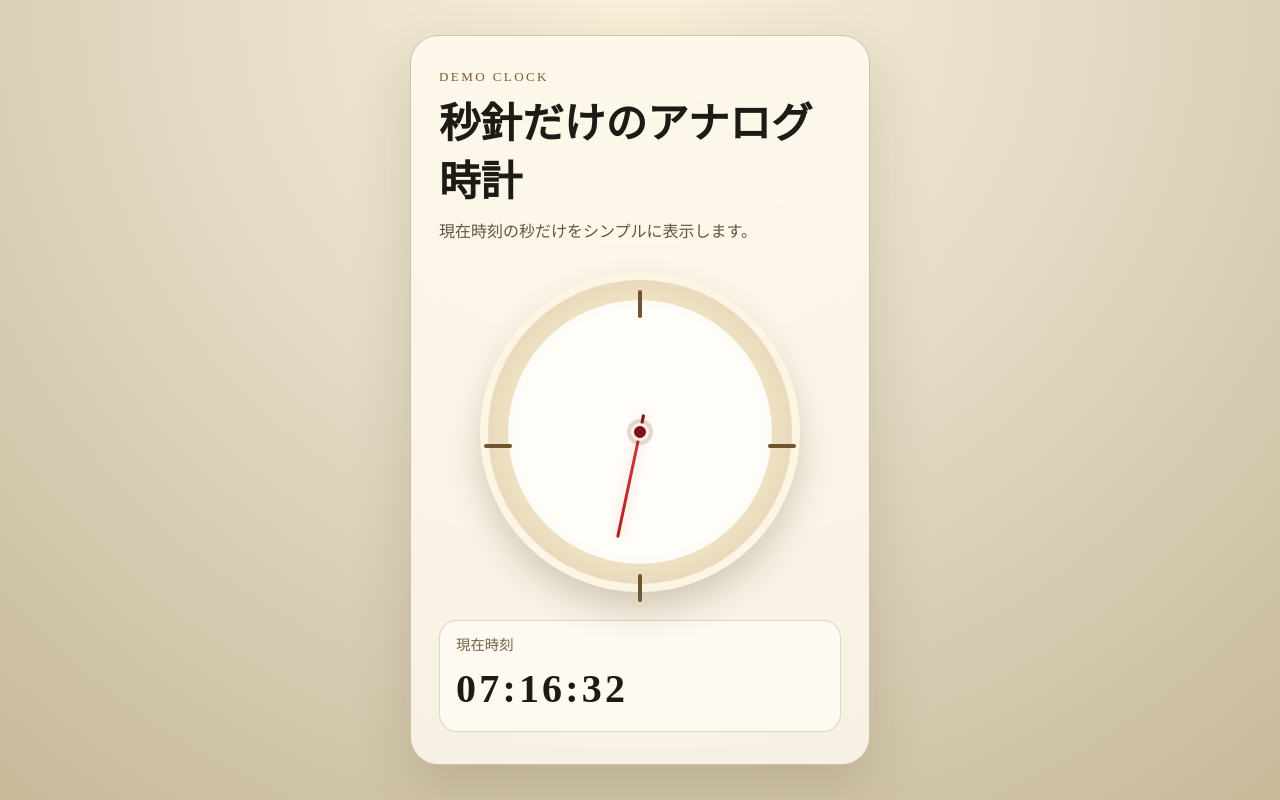
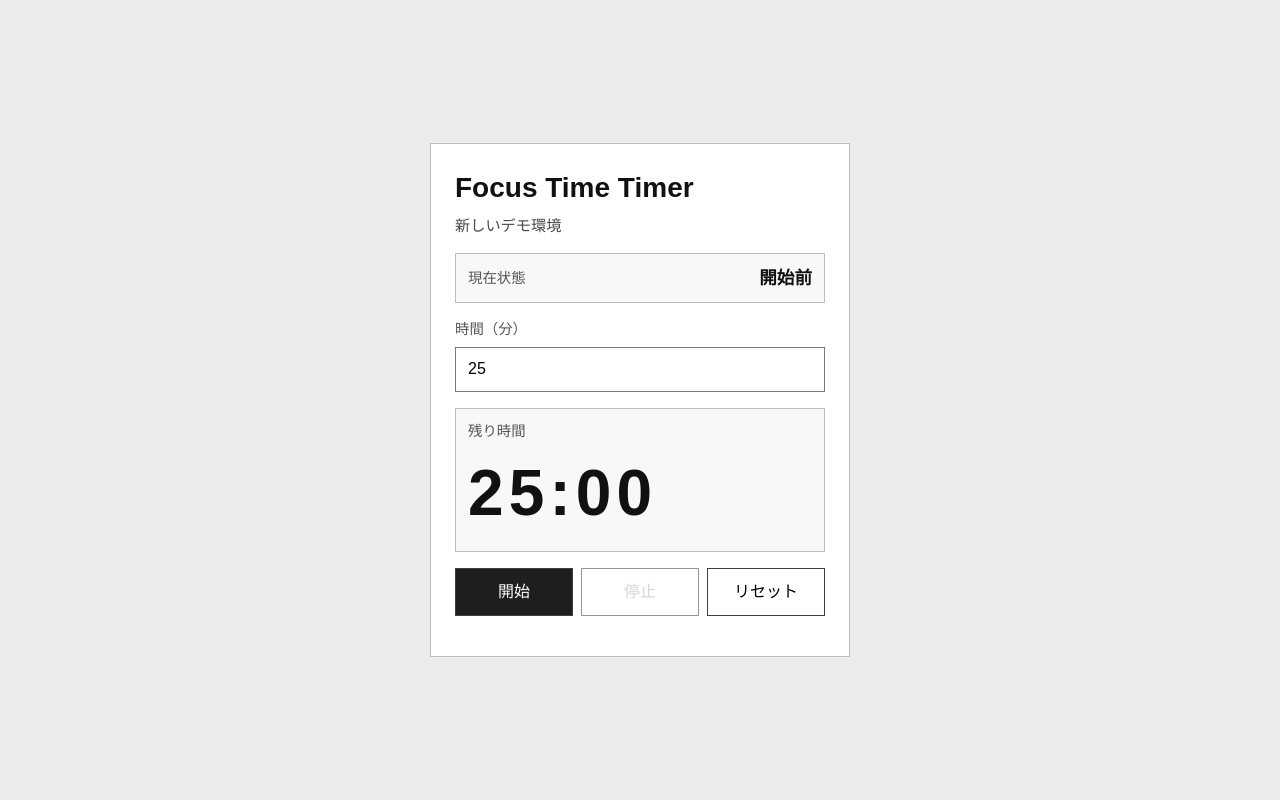
Before and after one commit to skijima404/ai-development-demo, a React (Vite) app in the folder src/focus-time-timer/: page / in a window 1280 px wide. Built offline with nearby package versions, Linux system fonts and the light colour scheme.

Commit message:
Revert "feat: switch timer demo to analog second hand clock"
This reverts commit 00c3619819d869dcd917be192cd79eb661a2534c.

```diff
--- a/src/focus-time-timer/src/App.tsx
+++ b/src/focus-time-timer/src/App.tsx
@@ -1,56 +1,203 @@
-import { useEffect, useState } from "react";
+import { useEffect, useMemo, useRef, useState } from "react";
 
-function getSecondHandRotation(date: Date): number {
-  return date.getSeconds() * 6;
-}
+const DEFAULT_MINUTES = 25;
 
-function formatDigitalTime(date: Date): string {
-  return new Intl.DateTimeFormat("ja-JP", {
-    hour: "2-digit",
-    minute: "2-digit",
-    second: "2-digit",
-  }).format(date);
+type TimerPhase = "beforeStart" | "running" | "paused" | "done";
+
+function formatRemaining(totalSeconds: number): string {
+  const clamped = Math.max(totalSeconds, 0);
+  const minutes = Math.floor(clamped / 60);
+  const seconds = clamped % 60;
+  return `${String(minutes).padStart(2, "0")}:${String(seconds).padStart(2, "0")}`;
 }
 
 export default function App() {
-  const [now, setNow] = useState(() => new Date());
+  const [minutesInput, setMinutesInput] = useState(String(DEFAULT_MINUTES));
+  const [phase, setPhase] = useState<TimerPhase>("beforeStart");
+  const [remainingSeconds, setRemainingSeconds] = useState(DEFAULT_MINUTES * 60);
+  const [targetTimeMs, setTargetTimeMs] = useState<number | null>(null);
+  const intervalRef = useRef<number | null>(null);
+  const audioContextRef = useRef<AudioContext | null>(null);
+
+  const minutesValue = useMemo(() => {
+    const parsed = Number(minutesInput);
+    if (!Number.isFinite(parsed)) {
+      return null;
+    }
+
+    return parsed;
+  }, [minutesInput]);
+
+  const isMinutesValid = minutesValue !== null && Number.isInteger(minutesValue) && minutesValue > 0 && minutesValue <= 180;
 
   useEffect(() => {
-    const timerId = window.setInterval(() => {
-      setNow(new Date());
-    }, 1000);
+    if (phase !== "running" || targetTimeMs === null) {
+      return;
+    }
+
+    const updateRemaining = () => {
+      const nextRemaining = Math.max(0, Math.ceil((targetTimeMs - Date.now()) / 1000));
+      setRemainingSeconds(nextRemaining);
+
+      if (nextRemaining <= 0) {
+        setPhase("done");
+        setTargetTimeMs(null);
+      }
+    };
+
+    updateRemaining();
+    intervalRef.current = window.setInterval(updateRemaining, 1000);
 
     return () => {
-      window.clearInterval(timerId);
+      if (intervalRef.current !== null) {
+        window.clearInterval(intervalRef.current);
+        intervalRef.current = null;
+      }
     };
-  }, []);
+  }, [phase, targetTimeMs]);
 
-  const secondHandRotation = getSecondHandRotation(now);
-  const digitalTime = formatDigitalTime(now);
+  useEffect(() => {
+    if (phase !== "done") {
+      return;
+    }
+
+    void playAlarm(audioContextRef);
+  }, [phase]);
+
+  const handleStart = async () => {
+    if (!isMinutesValid || minutesValue === null) {
+      return;
+    }
+
+    const totalSeconds = minutesValue * 60;
+    setRemainingSeconds(totalSeconds);
+    setPhase("running");
+    setTargetTimeMs(Date.now() + totalSeconds * 1000);
+    await ensureAudioContext(audioContextRef);
+  };
+
+  const handleStop = () => {
+    setPhase("paused");
+    setTargetTimeMs(null);
+  };
+
+  const handleReset = () => {
+    if (intervalRef.current !== null) {
+      window.clearInterval(intervalRef.current);
+      intervalRef.current = null;
+    }
+
+    const nextMinutes = isMinutesValid && minutesValue !== null ? minutesValue : DEFAULT_MINUTES;
+    setRemainingSeconds(nextMinutes * 60);
+    setTargetTimeMs(null);
+    setPhase("beforeStart");
+  };
+
+  const statusLabel =
+    phase === "beforeStart"
+      ? "開始前"
+      : phase === "running"
+        ? "使用中"
+        : phase === "paused"
+          ? "停止中"
+          : "終了後";
+  const remainingText = formatRemaining(remainingSeconds);
 
   return (
     <main className="app-shell">
-      <section className="clock-card">
-        <p className="eyebrow">Demo Clock</p>
-        <h1 className="title">秒針だけのアナログ時計</h1>
-        <p className="subtitle">現在時刻の秒だけをシンプルに表示します。</p>
+      <section className="timer-card">
+        <h1 className="title">Focus Time Timer</h1>
+        <p className="subtitle">新しいデモ環境</p>
 
-        <div className="clock-frame" role="img" aria-label={`現在時刻 ${digitalTime} のアナログ時計`}>
-          <div className="clock-face">
-            <div className="tick tick-12" />
-            <div className="tick tick-3" />
-            <div className="tick tick-6" />
-            <div className="tick tick-9" />
-            <div className="second-hand" style={{ transform: `translateX(-50%) rotate(${secondHandRotation}deg)` }} />
-            <div className="clock-center" />
-          </div>
+        <div className="status-box">
+          <span className="status-label">現在状態</span>
+          <strong className="status-value">{statusLabel}</strong>
         </div>
 
-        <div className="readout-box" aria-live="polite">
-          <span className="readout-label">現在時刻</span>
-          <strong className="readout-value">{digitalTime}</strong>
+        <label className="field">
+          <span className="field-label">時間（分）</span>
+          <input
+            className="minutes-input"
+            type="number"
+            min={1}
+            max={180}
+            step={1}
+            value={minutesInput}
+            onChange={(event) => setMinutesInput(event.target.value)}
+            disabled={phase === "running"}
+          />
+        </label>
+
+        {!isMinutesValid && <p className="validation-message">1 から 180 までの整数を入力してください。</p>}
+
+        <div className="remaining-box" aria-live="polite">
+          <span className="remaining-label">残り時間</span>
+          <strong className="remaining-value">{remainingText}</strong>
         </div>
+
+        <div className="button-row">
+          <button className="primary-button" type="button" onClick={handleStart} disabled={!isMinutesValid || phase === "running"}>
+            開始
+          </button>
+          <button className="secondary-button" type="button" onClick={handleStop} disabled={phase !== "running"}>
+            停止
+          </button>
+          <button className="secondary-button" type="button" onClick={handleReset}>
+            リセット
+          </button>
+        </div>
+
+        {phase === "done" && (
+          <div className="message-box" role="status">
+            <p className="message-title">終了しました</p>
+            <p className="message-body">休憩時間です</p>
+          </div>
+        )}
       </section>
     </main>
   );
 }
+
+async function ensureAudioContext(audioContextRef: React.MutableRefObject<AudioContext | null>) {
+  if (typeof window === "undefined" || !("AudioContext" in window || "webkitAudioContext" in window)) {
+    return;
+  }
+
+  const AudioContextCtor = window.AudioContext ?? (window as typeof window & { webkitAudioContext?: typeof AudioContext }).webkitAudioContext;
+  if (!AudioContextCtor) {
+    return;
+  }
+
+  if (audioContextRef.current === null) {
+    audioContextRef.current = new AudioContextCtor();
+  }
+
+  if (audioContextRef.current.state === "suspended") {
+    await audioContextRef.current.resume();
+  }
+}
+
+async function playAlarm(audioContextRef: React.MutableRefObject<AudioContext | null>) {
+  const audioContext = audioContextRef.current;
+  if (!audioContext) {
+    return;
+  }
+
+  if (audioContext.state === "suspended") {
+    await audioContext.resume();
+  }
+
+  const now = audioContext.currentTime;
+  const gainNode = audioContext.createGain();
+  gainNode.connect(audioContext.destination);
+  gainNode.gain.setValueAtTime(0.0001, now);
+  gainNode.gain.exponentialRampToValueAtTime(0.25, now + 0.02);
+  gainNode.gain.exponentialRampToValueAtTime(0.0001, now + 0.7);
+
+  const oscillator = audioContext.createOscillator();
+  oscillator.type = "square";
+  oscillator.frequency.setValueAtTime(880, now);
+  oscillator.connect(gainNode);
+  oscillator.start(now);
+  oscillator.stop(now + 0.7);
+}
--- a/src/focus-time-timer/src/styles.css
+++ b/src/focus-time-timer/src/styles.css
@@ -1,8 +1,7 @@
 :root {
-  color: #1d1b16;
-  background:
-    radial-gradient(circle at top, #f8f0d8 0%, #e4dcc6 42%, #c7b99a 100%);
-  font-family: "Hiragino Mincho ProN", "Yu Mincho", serif;
+  color: #111111;
+  background: #ececec;
+  font-family: "Hiragino Sans", "Yu Gothic", sans-serif;
   line-height: 1.4;
 }
 
@@ -14,6 +13,11 @@ body {
   margin: 0;
 }
 
+button,
+input {
+  font: inherit;
+}
+
 .app-shell {
   min-height: 100vh;
   display: grid;
@@ -21,137 +25,128 @@ body {
   padding: 24px;
 }
 
-.clock-card {
-  width: min(100%, 460px);
-  padding: 32px 28px;
-  border: 1px solid rgba(91, 67, 34, 0.28);
-  border-radius: 28px;
-  background: rgba(255, 250, 240, 0.82);
-  box-shadow: 0 24px 60px rgba(66, 47, 20, 0.16);
-  backdrop-filter: blur(12px);
-}
-
-.eyebrow {
-  margin: 0 0 8px;
-  color: #7a5c33;
-  font-size: 0.82rem;
-  letter-spacing: 0.18em;
-  text-transform: uppercase;
+.timer-card {
+  width: min(100%, 420px);
+  background: #ffffff;
+  border: 1px solid #bdbdbd;
+  padding: 24px;
+  box-shadow: none;
 }
 
 .title {
   margin: 0;
-  font-size: clamp(1.9rem, 6vw, 2.6rem);
+  font-size: 1.75rem;
 }
 
 .subtitle {
-  margin: 10px 0 28px;
-  color: #625540;
-  font-size: 1rem;
+  margin: 8px 0 16px;
+  color: #4a4a4a;
+  font-size: 0.95rem;
 }
 
-.clock-frame {
-  display: grid;
-  place-items: center;
-  margin-bottom: 28px;
+.status-box,
+.remaining-box,
+.message-box {
+  border: 1px solid #bdbdbd;
+  padding: 12px;
+  background: #f8f8f8;
 }
 
-.clock-face {
-  position: relative;
-  width: min(76vw, 320px);
-  aspect-ratio: 1;
-  border-radius: 50%;
-  background:
-    radial-gradient(circle at center, #fffdf7 0 58%, #efe2c4 58.5% 72%, #b69259 72.5% 100%);
-  box-shadow:
-    inset 0 0 0 8px rgba(255, 249, 232, 0.9),
-    inset 0 0 36px rgba(139, 107, 51, 0.18),
-    0 18px 32px rgba(82, 58, 28, 0.22);
+.status-box {
+  display: flex;
+  justify-content: space-between;
+  align-items: center;
+  margin-bottom: 16px;
 }
 
-.tick {
-  position: absolute;
-  left: 50%;
-  top: 18px;
-  width: 4px;
-  height: 28px;
-  border-radius: 999px;
-  background: #6f5430;
-  transform-origin: 50% calc(50% + 142px);
-}
-
-.tick-3 {
-  transform: translateX(-50%) rotate(90deg);
-}
-
-.tick-6 {
-  transform: translateX(-50%) rotate(180deg);
-}
-
-.tick-9 {
-  transform: translateX(-50%) rotate(270deg);
-}
-
-.tick-12 {
-  transform: translateX(-50%) rotate(0deg);
-}
-
-.second-hand {
-  position: absolute;
-  left: 50%;
-  top: 50%;
-  width: 3px;
-  height: 126px;
-  border-radius: 999px;
-  background: linear-gradient(180deg, #b12020 0%, #cf3737 72%, #6b1111 100%);
-  transform-origin: 50% calc(100% - 18px);
-  margin-top: -108px;
-  box-shadow: 0 0 12px rgba(177, 32, 32, 0.22);
-}
-
-.clock-center {
-  position: absolute;
-  left: 50%;
-  top: 50%;
-  width: 18px;
-  height: 18px;
-  border: 3px solid #fff6e2;
-  border-radius: 50%;
-  background: #7a1520;
-  transform: translate(-50%, -50%);
-  box-shadow: 0 0 0 4px rgba(122, 21, 32, 0.16);
-}
-
-.readout-box {
-  padding: 14px 16px;
-  border: 1px solid rgba(91, 67, 34, 0.2);
-  border-radius: 18px;
-  background: rgba(255, 252, 244, 0.82);
-}
-
-.readout-label {
+.status-label,
+.remaining-label,
+.field-label {
   display: block;
-  margin-bottom: 6px;
-  color: #736247;
+  color: #555555;
   font-size: 0.9rem;
 }
 
-.readout-value {
-  font-size: clamp(1.6rem, 7vw, 2.5rem);
+.status-value {
+  font-size: 1.1rem;
+}
+
+.field {
+  display: block;
+  margin-bottom: 16px;
+}
+
+.minutes-input {
+  width: 100%;
+  margin-top: 8px;
+  padding: 10px 12px;
+  border: 1px solid #7a7a7a;
+  background: #ffffff;
+}
+
+.validation-message {
+  margin: -8px 0 16px;
+  color: #8a1f11;
+  font-size: 0.9rem;
+}
+
+.remaining-box {
+  margin-bottom: 16px;
+}
+
+.remaining-value {
+  display: block;
+  margin-top: 8px;
+  font-size: clamp(2.4rem, 8vw, 4rem);
   letter-spacing: 0.08em;
 }
 
+.button-row {
+  display: grid;
+  grid-template-columns: repeat(3, 1fr);
+  gap: 8px;
+  margin-bottom: 16px;
+}
+
+.primary-button,
+.secondary-button {
+  padding: 12px 10px;
+  border: 1px solid #3e3e3e;
+  background: #ffffff;
+  cursor: pointer;
+}
+
+.primary-button {
+  background: #1e1e1e;
+  color: #ffffff;
+}
+
+.primary-button:disabled,
+.secondary-button:disabled {
+  opacity: 0.55;
+  cursor: not-allowed;
+}
+
+.message-box {
+  background: #fff9d7;
+  border-color: #d9c46c;
+}
+
+.message-title {
+  margin: 0 0 4px;
+  font-weight: 700;
+}
+
+.message-body {
+  margin: 0;
+}
+
 @media (max-width: 480px) {
-  .clock-card {
-    padding: 24px 18px;
-    border-radius: 24px;
+  .timer-card {
+    padding: 16px;
   }
 
-  .subtitle {
-    margin-bottom: 22px;
-  }
-
-  .clock-face {
-    width: min(82vw, 300px);
+  .button-row {
+    grid-template-columns: 1fr;
   }
 }
```
